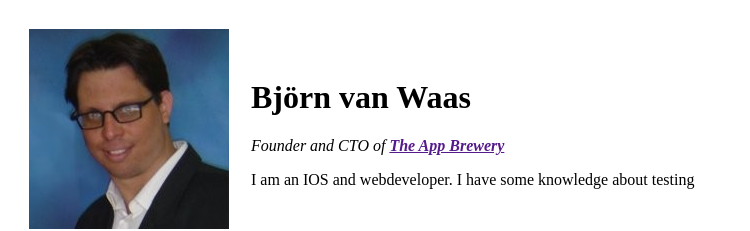
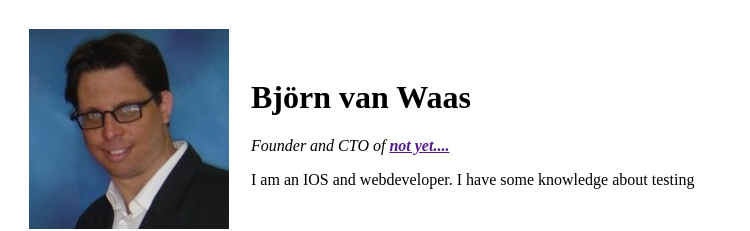
Before and after one commit to TisisiT/cv, a plain HTML site: page index.html in a window 1280 px wide. Shown: the top 231 px of the page, without its empty margins (0-750 px from the left). Drawn offline with Linux system fonts and the light colour scheme.

Commit message:
Add files via upload

```diff
--- a/index.html
+++ b/index.html
@@ -12,7 +12,7 @@
       <td><img src="images/profielfoto.jpg" alt="Bjorn Profile Picture"></td>
       <td>
         <h1>Björn van Waas</h1>
-        <p><em>Founder and CTO of <strong><a href="">The App Brewery</a></strong></em></p>
+        <p><em>Founder and CTO of <strong><a href="">not yet....</a></strong></em></p>
         <p>I am an IOS and webdeveloper. I have some knowledge about testing</p>
 
       </td>
```
